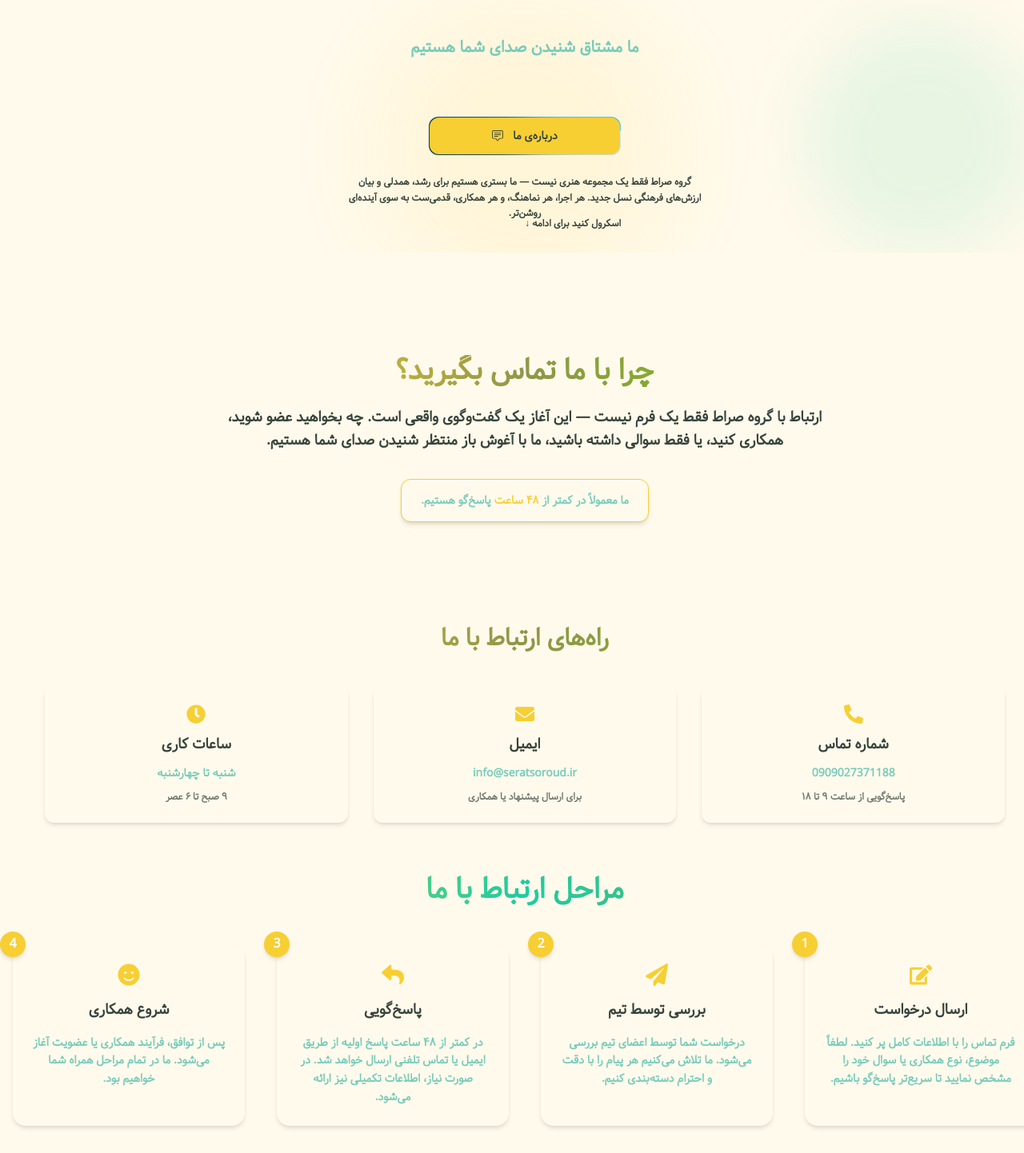
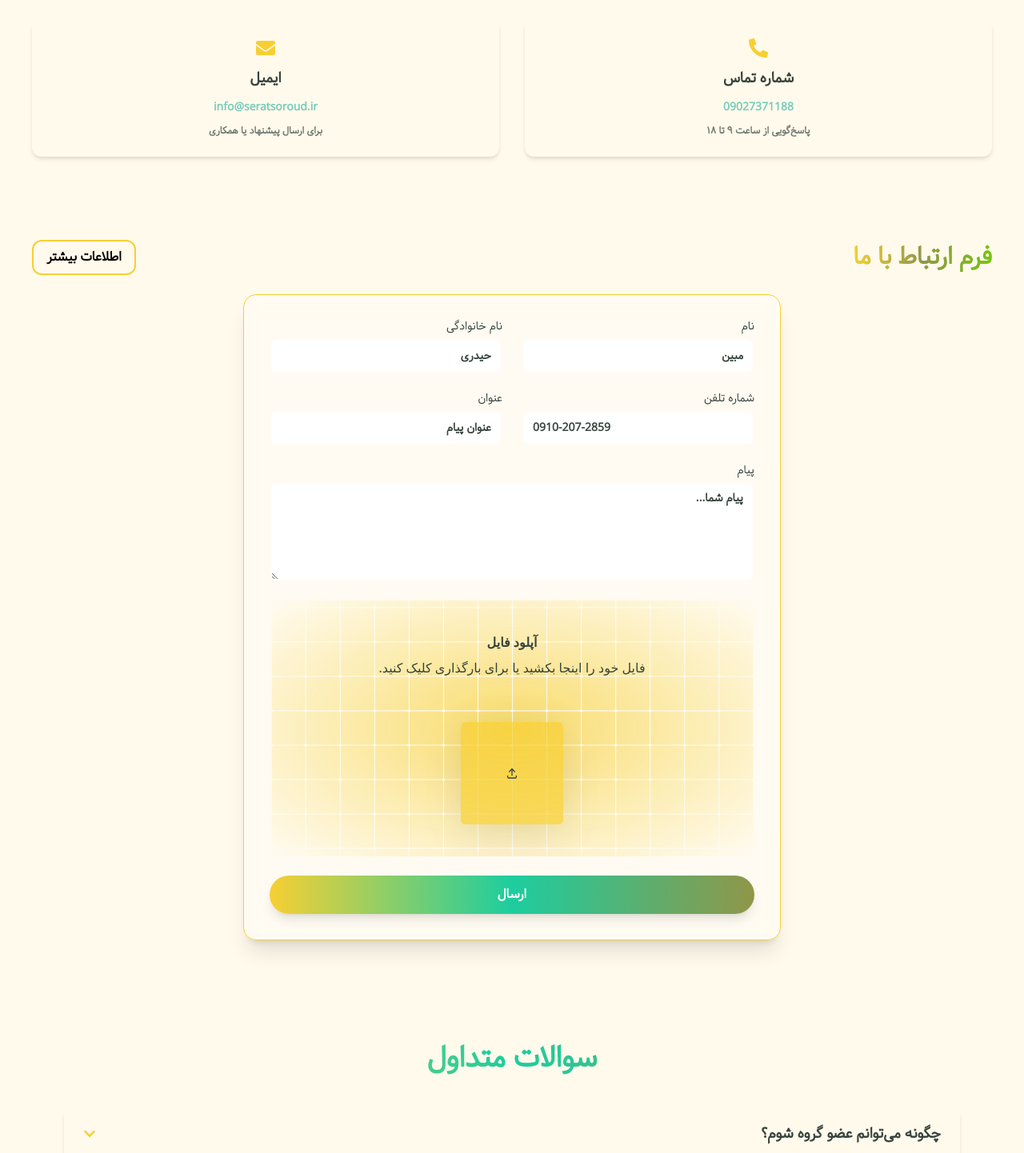
Before and after one commit to Mobin-Heydari/Sarat, a Next.js app in the folder frontend/: page /contact-us in a window 1280 px wide. Shown: the part 188-1630 px from the top of the page at 80% size. Built offline with nearby package versions, Linux system fonts and the light colour scheme.

Commit message:
The  contact-us page is optimized.

```diff
--- a/frontend/src/app/contact-us/page.tsx
+++ b/frontend/src/app/contact-us/page.tsx
@@ -1,34 +1,79 @@
 import { Metadata } from 'next';
-import { BsChatSquareText } from 'react-icons/bs';
 
-import HeroSection from '@/components/HeroSection';
-import ContactIntro from '@/components/contact/ContactIntro';
 import ContactInfo from '@/components/contact/ContactInfo';
 import { ContactForm } from '@/components/contact/ContactForm';
 import ContactFAQ from '@/components/contact/ContactFAQ';
-import ContactProcess from '@/components/contact/ContactProcess';
+
 
 export const metadata: Metadata = {
-  title: 'تماس با ما',
-  description: 'ارتباط مستقیم با گروه سرود صراط برای همکاری، عضویت یا دریافت اطلاعات.',
+  title: {
+    default: "تماس با ما — گروه سرود صراط",
+    template: "%s | سرود صراط",
+  },
+  description:
+    "ارتباط مستقیم با گروه سرود صراط برای همکاری هنری، عضویت در گروه، رزرو اجراها و دریافت اطلاعات بیشتر درباره پروژه‌ها و کارگاه‌های آموزشی.",
+  keywords: [
+    "گروه سرود",
+    "سرود صراط",
+    "تماس با ما",
+    "همکاری هنری",
+    "رزرو اجرا",
+    "کارگاه موسیقی",
+    "شرکت در گروه سرود",
+    "اطلاعات تماس سرود صراط",
+  ],
+  metadataBase: new URL("https://seratsoroud.ir/"),
+  authors: [
+    { name: "گروه سرود صراط", url: "https://seratsoroud.ir/about" },
+    { name: "مدیریت روابط عمومی", url: "https://seratsoroud.ir/team" },
+  ],
+  alternates: {
+    canonical: "https://seratsoroud.ir/contact",
+  },
+  openGraph: {
+    title: "تماس با ما — گروه سرود صراط",
+    description:
+      "برای همکاری، عضویت، رزرو اجرا یا سوالات دیگر با گروه سرود صراط در تماس باشید. پاسخ‌گویی سریع و معرفی خدمات گروه.",
+    url: "https://seratsoroud.ir/contact",
+    siteName: "سرود صراط",
+    images: [
+      {
+        url: "https://seratsoroud.ir/images/og/contact-og.jpg",
+        width: 1200,
+        height: 630,
+        alt: "تماس با گروه سرود صراط",
+      },
+    ],
+    locale: "fa_IR",
+    type: "website",
+  },
+  twitter: {
+    card: "summary_large_image",
+    site: "@your_twitter_handle",
+    title: "تماس با ما — گروه سرود صراط",
+    description:
+      "همکاری، عضویت و رزرو اجرا — با گروه سرود صراط در تماس باشید تا در پروژه‌های آینده همراه باشید.",
+    images: ["https://seratsoroud.ir/images/og/contact-og.jpg"],
+  },
+  robots: {
+    index: true,
+    follow: true,
+    nocache: false,
+    googleBot: {
+      index: true,
+      follow: true,
+      "max-video-preview": -1,
+      "max-image-preview": "large",
+      "max-snippet": -1,
+    },
+  },
 };
+
 
 export default function ContactUs() {
   return (
-    <main className="flex flex-col gap-16">
-      <HeroSection
-        title="تماس با ما"
-        mainText="در ارتباط باشید"
-        subText="ما مشتاق شنیدن صدای شما هستیم"
-        buttonTitle="درباره‌ی ما"
-        buttonIcon={<BsChatSquareText />}
-        buttonPosition="right"
-        buttonUrl="/about"
-      />
-
-      <ContactIntro />
+    <main className="flex flex-col gap-16 mt-28">
       <ContactInfo />
-      <ContactProcess />
       <ContactForm />
       <ContactFAQ />
     </main>
--- a/frontend/src/components/contact/ContactInfo.tsx
+++ b/frontend/src/components/contact/ContactInfo.tsx
@@ -7,7 +7,7 @@ const contactDetails = [
   {
     icon: <FaPhoneAlt size={24} />,
     label: 'شماره تماس',
-    value: '0909027371188',
+    value: '09027371188',
     description: 'پاسخ‌گویی از ساعت ۹ تا ۱۸',
   },
   {
@@ -15,12 +15,6 @@ const contactDetails = [
     label: 'ایمیل',
     value: 'info@seratsoroud.ir',
     description: 'برای ارسال پیشنهاد یا همکاری',
-  },
-  {
-    icon: <FaClock size={24} />,
-    label: 'ساعات کاری',
-    value: 'شنبه تا چهارشنبه',
-    description: '۹ صبح تا ۶ عصر',
   },
 ];
 
@@ -41,7 +35,7 @@ export default function ContactInfo() {
         راه‌های ارتباط با ما
       </motion.h2>
 
-      <div className="grid grid-cols-1 md:grid-cols-3 gap-8">
+      <div className="grid grid-cols-1 md:grid-cols-2 gap-8">
         {contactDetails.map((item, i) => (
           <motion.div
             key={item.label}
--- a/frontend/src/components/contact/ContactIntro.tsx
+++ /dev/null
@@ -1,46 +0,0 @@
-'use client';
-
-import { motion } from 'framer-motion';
-
-export default function ContactIntro() {
-  return (
-    <motion.section
-      initial="hidden"
-      whileInView="visible"
-      viewport={{ once: true, amount: 0.3 }}
-      className="max-w-5xl mx-auto text-center py-16 px-4"
-    >
-      {/* Title */}
-      <motion.h2
-        initial={{ opacity: 0, y: 10 }}
-        animate={{ opacity: 1, y: 0 }}
-        transition={{ duration: 0.6 }}
-        className="text-4xl font-bold mb-6 bg-clip-text text-transparent bg-gradient-to-r from-primary-light via-selected-light to-secondary-light dark:from-primary-dark dark:via-selected-dark dark:to-secondary-dark"
-      >
-        چرا با ما تماس بگیرید؟
-      </motion.h2>
-
-      {/* Description */}
-      <motion.p
-        initial={{ opacity: 0 }}
-        animate={{ opacity: 1 }}
-        transition={{ delay: 0.2, duration: 0.6 }}
-        className="text-lg text-main-text-light dark:text-main-text-dark leading-relaxed mb-8 max-w-3xl mx-auto"
-      >
-        ارتباط با گروه صراط فقط یک فرم نیست — این آغاز یک گفت‌وگوی واقعی است. چه بخواهید عضو شوید، همکاری کنید، یا فقط سوالی داشته باشید، ما با آغوش باز منتظر شنیدن صدای شما هستیم.
-      </motion.p>
-
-      {/* Callout */}
-      <motion.div
-        initial={{ opacity: 0, scale: 0.95 }}
-        animate={{ opacity: 1, scale: 1 }}
-        transition={{ delay: 0.4, duration: 0.5 }}
-        className="inline-block px-6 py-4 rounded-xl bg-base-light dark:bg-base-dark shadow-md border border-primary-light dark:border-primary-dark"
-      >
-        <p className="text-sm text-highlight-text-light dark:text-highlight-text-dark">
-          ما معمولاً در کمتر از <span className="font-bold text-primary-light dark:text-primary-dark">۴۸ ساعت</span> پاسخ‌گو هستیم.
-        </p>
-      </motion.div>
-    </motion.section>
-  );
-}
--- a/frontend/src/components/contact/ContactProcess.tsx
+++ /dev/null
@@ -1,96 +0,0 @@
-'use client';
-
-import { motion } from 'framer-motion';
-import {
-  FaEdit,
-  FaPaperPlane,
-  FaReply,
-  FaSmile,
-} from 'react-icons/fa';
-
-const steps = [
-  {
-    icon: <FaEdit size={28} />,
-    title: 'ارسال درخواست',
-    description:
-      'فرم تماس را با اطلاعات کامل پر کنید. لطفاً موضوع، نوع همکاری یا سوال خود را مشخص نمایید تا سریع‌تر پاسخ‌گو باشیم.',
-  },
-  {
-    icon: <FaPaperPlane size={28} />,
-    title: 'بررسی توسط تیم',
-    description:
-      'درخواست شما توسط اعضای تیم بررسی می‌شود. ما تلاش می‌کنیم هر پیام را با دقت و احترام دسته‌بندی کنیم.',
-  },
-  {
-    icon: <FaReply size={28} />,
-    title: 'پاسخ‌گویی',
-    description:
-      'در کمتر از ۴۸ ساعت پاسخ اولیه از طریق ایمیل یا تماس تلفنی ارسال خواهد شد. در صورت نیاز، اطلاعات تکمیلی نیز ارائه می‌شود.',
-  },
-  {
-    icon: <FaSmile size={28} />,
-    title: 'شروع همکاری',
-    description:
-      'پس از توافق، فرآیند همکاری یا عضویت آغاز می‌شود. ما در تمام مراحل همراه شما خواهیم بود.',
-  },
-];
-
-export default function ContactProcess() {
-  return (
-    <motion.section
-      initial="hidden"
-      whileInView="visible"
-      viewport={{ once: true, amount: 0.3 }}
-      className='max-w-7xl mx-auto'
-    >
-      {/* Title */}
-      <motion.h2
-        initial={{ opacity: 0, y: 10 }}
-        animate={{ opacity: 1, y: 0 }}
-        transition={{ duration: 0.6 }}
-        className="text-4xl font-bold text-center mb-12 bg-clip-text text-transparent bg-gradient-to-r from-primary-light via-success-light to-selected-light dark:from-primary-dark dark:via-success-dark dark:to-selected-dark"
-      >
-        مراحل ارتباط با ما
-      </motion.h2>
-
-      {/* Steps */}
-      <div className="grid grid-cols-1 sm:grid-cols-2 lg:grid-cols-4 gap-10">
-        {steps.map((step, i) => (
-          <motion.div
-            key={step.title}
-            initial={{ opacity: 0, y: 40 }}
-            whileInView={{ opacity: 1, y: 0 }}
-            viewport={{ once: true }}
-            transition={{
-              type: 'spring',
-              stiffness: 120,
-              damping: 20,
-              delay: i * 0.2,
-            }}
-            className="relative bg-base-light dark:bg-base-dark p-6 rounded-2xl shadow-md hover:shadow-xl transition-all duration-300 flex flex-col items-center text-center gap-4"
-          >
-            {/* Step Number */}
-            <div className="absolute -top-4 -left-4 bg-primary-light dark:bg-primary-dark text-white rounded-full w-8 h-8 flex items-center justify-center font-bold shadow-md">
-              {i + 1}
-            </div>
-
-            {/* Icon */}
-            <div className="text-primary-light dark:text-primary-dark hover:scale-110 transition-transform duration-300">
-              {step.icon}
-            </div>
-
-            {/* Title */}
-            <h3 className="text-lg font-bold text-main-text-light dark:text-main-text-dark">
-              {step.title}
-            </h3>
-
-            {/* Description */}
-            <p className="text-sm text-highlight-text-light dark:text-highlight-text-dark leading-relaxed">
-              {step.description}
-            </p>
-          </motion.div>
-        ))}
-      </div>
-    </motion.section>
-  );
-}
```
